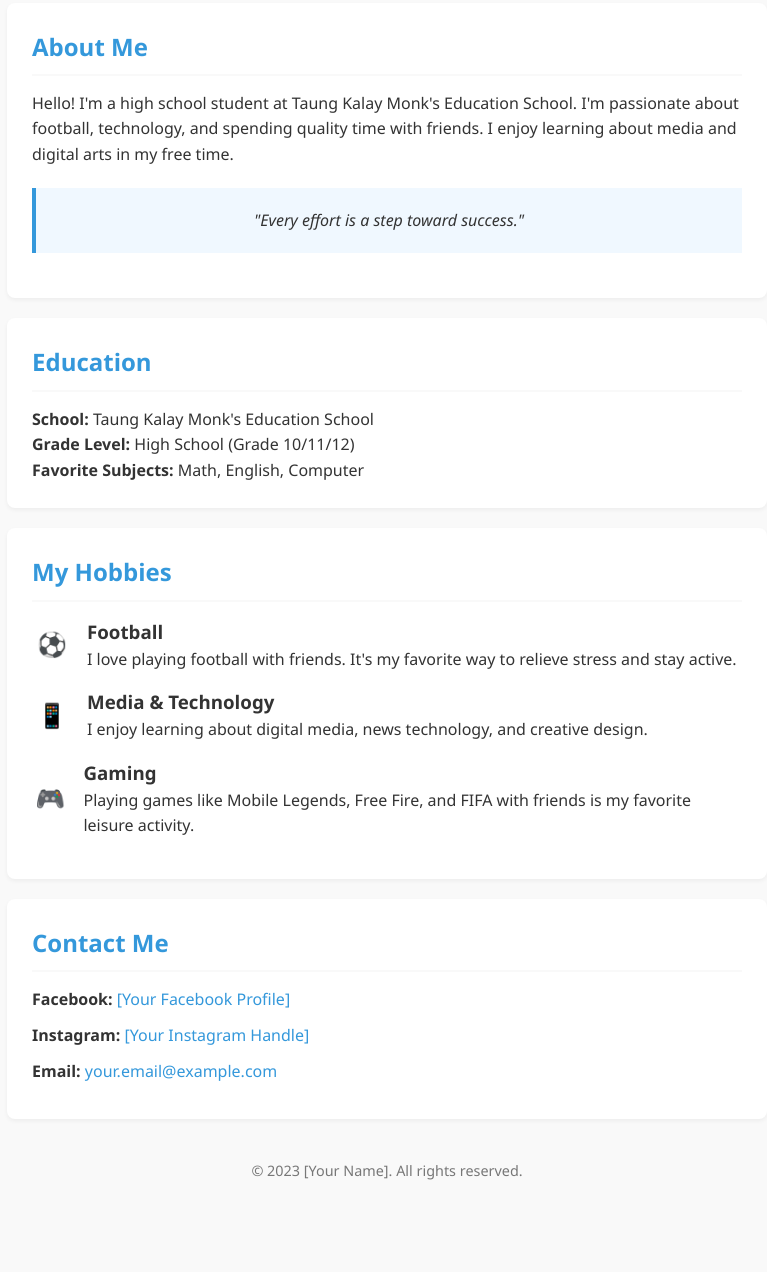
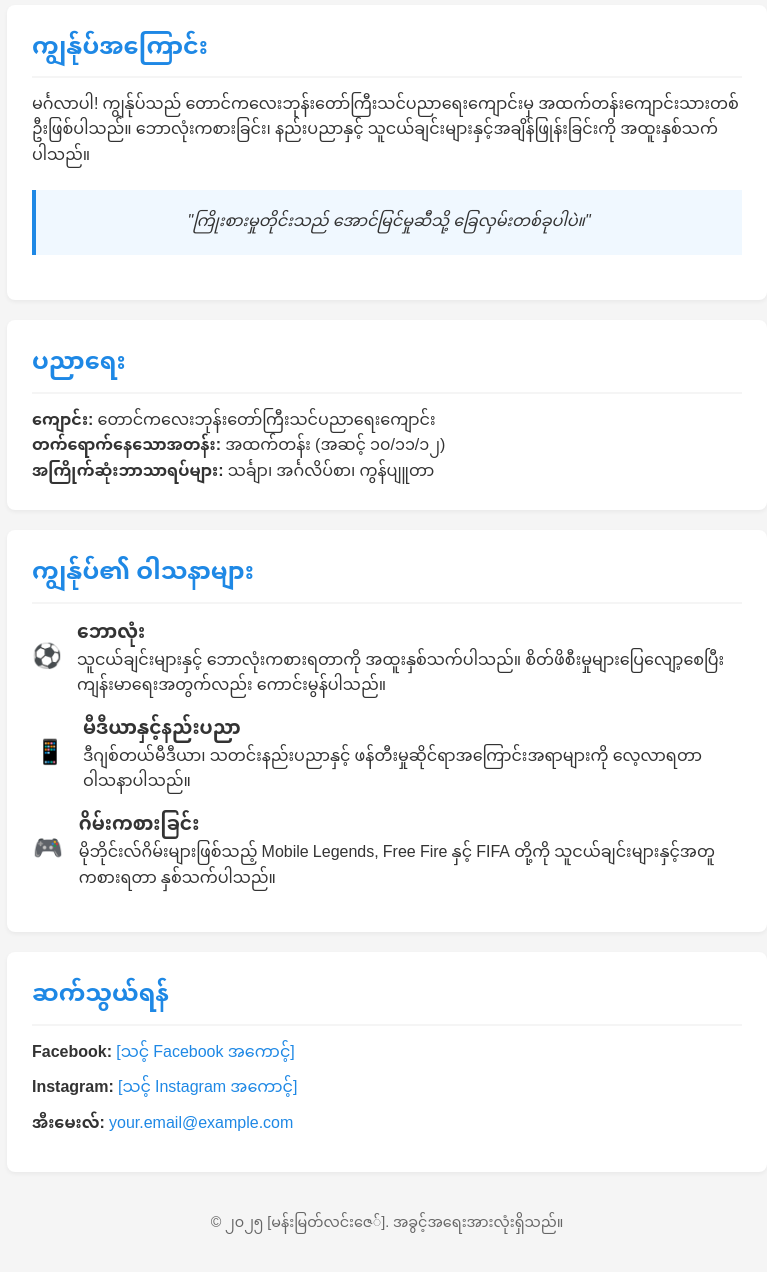
Before and after one commit to MyatLinZaw/MyatLinZaw.github.io, a plain HTML site: page index.html in a window 1280 px wide. Shown: the part 352-1624 px from the top of the page, without its empty margins (253-1020 px from the left). Before the commit the page ends 1574 px from the top, so only its background shows below. Drawn offline with Linux system fonts and the light colour scheme.

Commit message:
Update index.html

```diff
--- a/index.html
+++ b/index.html
@@ -1,50 +1,51 @@
 <!DOCTYPE html>
-<html lang="en">
+<html lang="my">
 <head>
     <meta charset="UTF-8">
     <meta name="viewport" content="width=device-width, initial-scale=1.0">
-    <title>My Profile - [Your Name]</title>
+    <title>ကျွန်ုပ်၏ ကိုယ်ရေးမှတ်တမ်း</title>
     <style>
-        /* CSS Reset */
+        /* အခြေခံဒီဇိုင်း */
         * {
             margin: 0;
             padding: 0;
             box-sizing: border-box;
-            font-family: 'Segoe UI', Tahoma, Geneva, Verdana, sans-serif;
+            font-family: 'Pyidaungsu', 'Noto Sans Myanmar', sans-serif;
         }
 
         :root {
-            --primary-color: #3498db;
-            --secondary-color: #2ecc71;
-            --accent-color: #e74c3c;
-            --light-bg: #f9f9f9;
-            --dark-text: #333;
-            --light-text: #777;
+            --အဓိကအရောင်: #1e88e5;
+            --ဒုတိယအရောင်: #43a047;
+            --အခြားအရောင်: #e53935;
+            --နောက်ခံအရောင်: #f5f5f5;
+            --စာသားအရောင်: #333;
+            --ဖျော့သောစာသား: #666;
         }
 
         body {
-            background-color: var(--light-bg);
-            color: var(--dark-text);
+            background-color: var(--နောက်ခံအရောင်);
+            color: var(--စာသားအရောင်);
             line-height: 1.6;
         }
 
-        .container {
+        .အဓိကထည့်ရန် {
             max-width: 800px;
             margin: 0 auto;
             padding: 20px;
         }
 
+        /* ခေါင်းစီး */
         header {
             text-align: center;
             margin-bottom: 30px;
             padding: 20px 0;
-            background: linear-gradient(135deg, var(--primary-color), var(--secondary-color));
+            background: linear-gradient(135deg, var(--အဓိကအရောင်), var(--ဒုတိယအရောင်));
             color: white;
             border-radius: 10px;
             box-shadow: 0 4px 6px rgba(0,0,0,0.1);
         }
 
-        .profile-pic {
+        .ဓာတ်ပုံ {
             width: 150px;
             height: 150px;
             border-radius: 50%;
@@ -58,11 +59,12 @@
             margin-bottom: 10px;
         }
 
-        .tagline {
+        .ဆောင်ပုဒ် {
             font-style: italic;
             opacity: 0.9;
         }
 
+        /* အကြောင်းအရာများ */
         section {
             background: white;
             padding: 25px;
@@ -72,64 +74,64 @@
         }
 
         h2 {
-            color: var(--primary-color);
+            color: var(--အဓိကအရောင်);
             margin-bottom: 15px;
             padding-bottom: 8px;
-            border-bottom: 2px solid var(--light-bg);
+            border-bottom: 2px solid var(--နောက်ခံအရောင်);
         }
 
-        .hobby {
+        .ဝါသနာ {
             display: flex;
             align-items: center;
             margin-bottom: 15px;
         }
 
-        .hobby-icon {
+        .ဝါသနာအိုင်ကွန် {
             font-size: 1.5rem;
             margin-right: 15px;
-            color: var(--accent-color);
+            color: var(--အခြားအရောင်);
             width: 40px;
             text-align: center;
         }
 
-        .contact-list {
+        .ဆက်သွယ်ရန်စာရင်း {
             list-style: none;
         }
 
-        .contact-list li {
+        .ဆက်သွယ်ရန်စာရင်း li {
             margin-bottom: 10px;
         }
 
-        .contact-list a {
-            color: var(--primary-color);
+        .ဆက်သွယ်ရန်စာရင်း a {
+            color: var(--အဓိကအရောင်);
             text-decoration: none;
             transition: all 0.3s;
         }
 
-        .contact-list a:hover {
-            color: var(--accent-color);
+        .ဆက်သွယ်ရန်စာရင်း a:hover {
+            color: var(--အခြားအရောင်);
             text-decoration: underline;
         }
 
-        .quote {
+        .အဆိုအမိန့် {
             font-style: italic;
             text-align: center;
             padding: 20px;
             background-color: #f0f8ff;
-            border-left: 4px solid var(--primary-color);
+            border-left: 4px solid var(--အဓိကအရောင်);
             margin: 20px 0;
         }
 
         footer {
             text-align: center;
             padding: 20px;
-            color: var(--light-text);
+            color: var(--ဖျော့သောစာသား);
             font-size: 0.9rem;
         }
 
-        /* Responsive Design */
+        /* မိုဘိုင်းဖုန်းအတွက် */
         @media (max-width: 600px) {
-            .container {
+            .အဓိကထည့်ရန် {
                 padding: 10px;
             }
 
@@ -148,68 +150,68 @@
     </style>
 </head>
 <body>
-    <div class="container">
+    <div class="အဓိကထည့်ရန်">
         <header>
-            <img src="https://via.placeholder.com/150" alt="Profile Picture" class="profile-pic">
-            <h1>[Your Name]</h1>
-            <p class="tagline">High School Student | Football Lover | Tech Enthusiast</p>
+            <img src="https://via.placeholder.com/150" alt="ဓာတ်ပုံ" class="ဓာတ်ပုံ">
+            <h1>[မန်းမြတ်လင်းဇော််]</h1>
+            <p class="ဆောင်ပုဒ်">အထက်တန်းကျောင်းသား | ဘောလုံးဝါသနာရှင် | နည်းပညာစိတ်ဝင်စားသူ</p>
         </header>
 
-        <section id="about">
-            <h2>About Me</h2>
-            <p>Hello! I'm a high school student at Taung Kalay Monk's Education School. I'm passionate about football, technology, and spending quality time with friends. I enjoy learning about media and digital arts in my free time.</p>
+        <section id="ကျွန်ုပ်အကြောင်း">
+            <h2>ကျွန်ုပ်အကြောင်း</h2>
+            <p>မင်္ဂလာပါ! ကျွန်ုပ်သည် တောင်ကလေးဘုန်းတော်ကြီးသင်ပညာရေးကျောင်းမှ အထက်တန်းကျောင်းသားတစ်ဦးဖြစ်ပါသည်။ ဘောလုံးကစားခြင်း၊ နည်းပညာနှင့် သူငယ်ချင်းများနှင့်အချိန်ဖြုန်းခြင်းကို အထူးနှစ်သက်ပါသည်။</p>
 
-            <div class="quote">
-                "Every effort is a step toward success."
+            <div class="အဆိုအမိန့်">
+                "ကြိုးစားမှုတိုင်းသည် အောင်မြင်မှုဆီသို့ ခြေလှမ်းတစ်ခုပါပဲ။"
             </div>
         </section>
 
-        <section id="education">
-            <h2>Education</h2>
-            <p><strong>School:</strong> Taung Kalay Monk's Education School</p>
-            <p><strong>Grade Level:</strong> High School (Grade 10/11/12)</p>
-            <p><strong>Favorite Subjects:</strong> Math, English, Computer</p>
+        <section id="ပညာရေး">
+            <h2>ပညာရေး</h2>
+            <p><strong>ကျောင်း:</strong> တောင်ကလေးဘုန်းတော်ကြီးသင်ပညာရေးကျောင်း</p>
+            <p><strong>တက်ရောက်နေသောအတန်း:</strong> အထက်တန်း (အဆင့် ၁၀/၁၁/၁၂)</p>
+            <p><strong>အကြိုက်ဆုံးဘာသာရပ်များ:</strong> သင်္ချာ၊ အင်္ဂလိပ်စာ၊ ကွန်ပျူတာ</p>
         </section>
 
-        <section id="hobbies">
-            <h2>My Hobbies</h2>
+        <section id="ဝါသနာများ">
+            <h2>ကျွန်ုပ်၏ ဝါသနာများ</h2>
 
-            <div class="hobby">
-                <div class="hobby-icon">⚽</div>
+            <div class="ဝါသနာ">
+                <div class="ဝါသနာအိုင်ကွန်">⚽</div>
                 <div>
-                    <h3>Football</h3>
-                    <p>I love playing football with friends. It's my favorite way to relieve stress and stay active.</p>
+                    <h3>ဘောလုံး</h3>
+                    <p>သူငယ်ချင်းများနှင့် ဘောလုံးကစားရတာကို အထူးနှစ်သက်ပါသည်။ စိတ်ဖိစီးမှုများပြေလျော့စေပြီး ကျန်းမာရေးအတွက်လည်း ကောင်းမွန်ပါသည်။</p>
                 </div>
             </div>
 
-            <div class="hobby">
-                <div class="hobby-icon">📱</div>
+            <div class="ဝါသနာ">
+                <div class="ဝါသနာအိုင်ကွန်">📱</div>
                 <div>
-                    <h3>Media & Technology</h3>
-                    <p>I enjoy learning about digital media, news technology, and creative design.</p>
+                    <h3>မီဒီယာနှင့်နည်းပညာ</h3>
+                    <p>ဒီဂျစ်တယ်မီဒီယာ၊ သတင်းနည်းပညာနှင့် ဖန်တီးမှုဆိုင်ရာအကြောင်းအရာများကို လေ့လာရတာ ဝါသနာပါသည်။</p>
                 </div>
             </div>
 
-            <div class="hobby">
-                <div class="hobby-icon">🎮</div>
+            <div class="ဝါသနာ">
+                <div class="ဝါသနာအိုင်ကွန်">🎮</div>
                 <div>
-                    <h3>Gaming</h3>
-                    <p>Playing games like Mobile Legends, Free Fire, and FIFA with friends is my favorite leisure activity.</p>
+                    <h3>ဂိမ်းကစားခြင်း</h3>
+                    <p>မိုဘိုင်းလ်ဂိမ်းများဖြစ်သည့် Mobile Legends, Free Fire နှင့် FIFA တို့ကို သူငယ်ချင်းများနှင့်အတူကစားရတာ နှစ်သက်ပါသည်။</p>
                 </div>
             </div>
         </section>
 
-        <section id="contact">
-            <h2>Contact Me</h2>
-            <ul class="contact-list">
-                <li><strong>Facebook:</strong> <a href="#">[Your Facebook Profile]</a></li>
-                <li><strong>Instagram:</strong> <a href="#">[Your Instagram Handle]</a></li>
-                <li><strong>Email:</strong> <a href="mailto:your.email@example.com">your.email@example.com</a></li>
+        <section id="ဆက်သွယ်ရန်">
+            <h2>ဆက်သွယ်ရန်</h2>
+            <ul class="ဆက်သွယ်ရန်စာရင်း">
+                <li><strong>Facebook:</strong> <a href="#">[သင့် Facebook အကောင့်]</a></li>
+                <li><strong>Instagram:</strong> <a href="#">[သင့် Instagram အကောင့်]</a></li>
+                <li><strong>အီးမေးလ်:</strong> <a href="mailto:your.email@example.com">your.email@example.com</a></li>
             </ul>
         </section>
 
         <footer>
-            &copy; 2023 [Your Name]. All rights reserved.
+            &copy; ၂၀၂၅ [မန်းမြတ်လင်းဇေ်]. အခွင့်အရေးအားလုံးရှိသည်။
         </footer>
     </div>
 </body>
```
